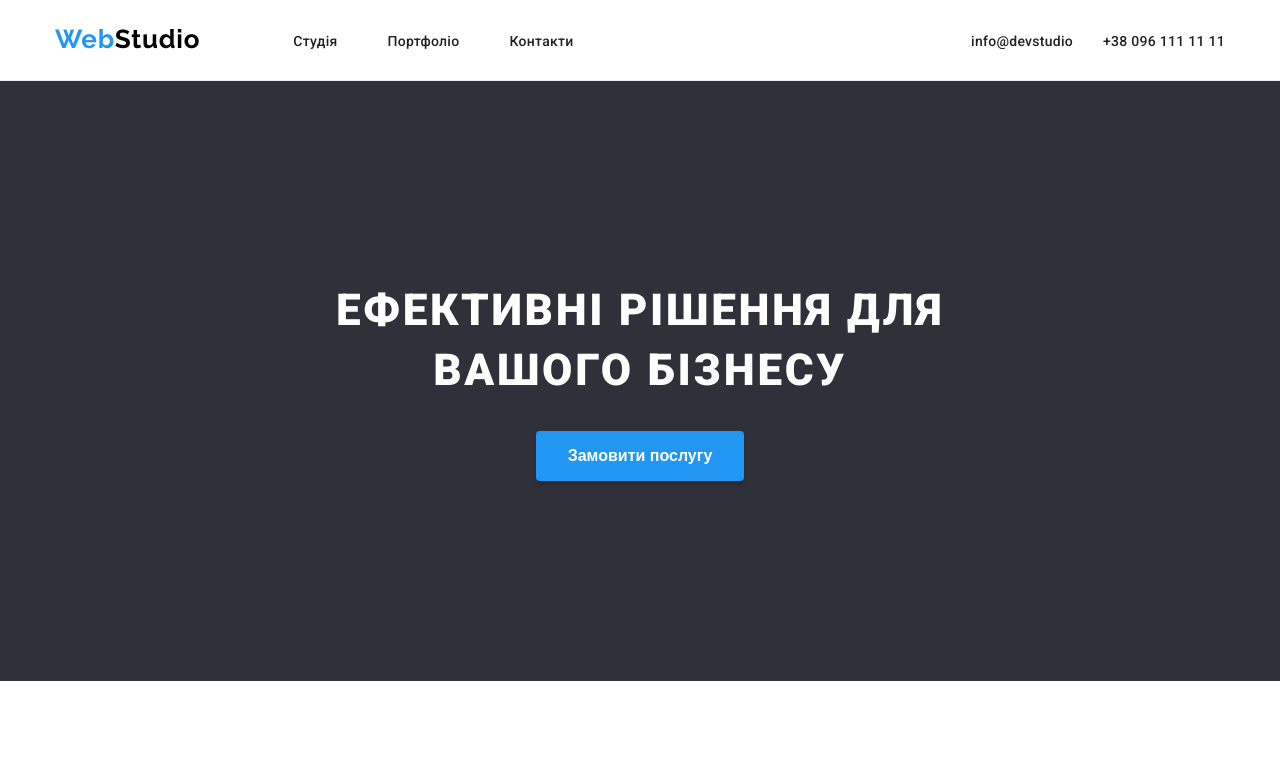
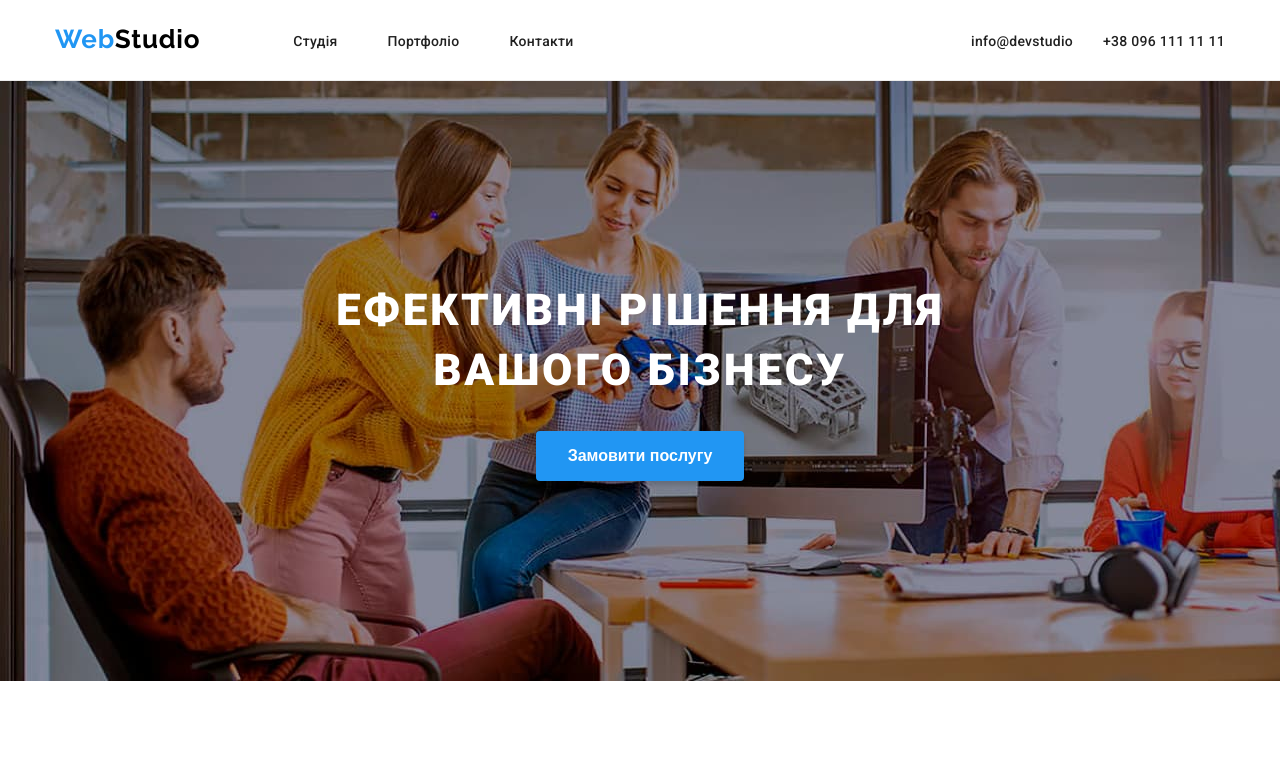
Before and after one commit to serhiistepashko/goit-markup-hw-04, a plain HTML site: page index.html in a window 1280 px wide. Shown: the top 771 px of the page. Drawn offline with Linux system fonts and the light colour scheme.

Commit message:
added backgroumd-image into .hero

```diff
--- a/css/styles.css
+++ b/css/styles.css
@@ -1,4 +1,5 @@
-/* спочатку йдуть властивості для index.html потім для portfolio.html починаючи зі строки 352 */
+/* спочатку йдуть властивості стилів для index.html, потім для portfolio.html починаючи зі строки 352 */
+/* хедер та футер  для всіх файлів */
 
 *,
 *::before,
@@ -132,6 +133,7 @@ h1, h2, h3, h4, h5, h6, p, ul {
 /* секція hero(далі герой) (мейн) */
 .hero {
   background-color: var(--banner-color);
+  background-image: url(../images/bckg-hero.jpg);
   color: var(--white-color);
   margin-top: 0;
   max-width: 1600px;
```
Also changed, not shown: images/bckg-hero.jpg (added).
